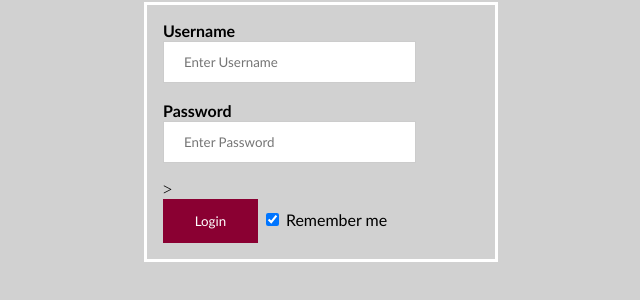
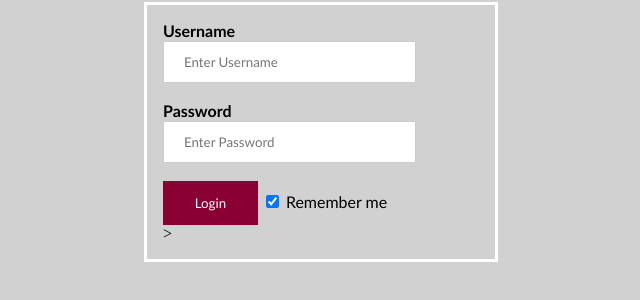
Before and after one commit to khalp/khalp.github.io, a plain HTML site: page index.html in a window 1280 px wide. Shown: the part 238-538 px from the top of the page, without its empty margins (319-959 px from the left). Drawn offline with Linux system fonts and the light colour scheme.

Commit message:
button arrangement

```diff
--- a/index.html
+++ b/index.html
@@ -85,7 +85,13 @@
       <br/>
       <br/>
 
-      <div class="g-signin2" data-onsuccess="onSignIn" data-redirecturi="menu.html">></div>
+      <button type="submit" name="submit" value="Login">Login</button>
+      <label>
+        <input type="checkbox" checked="checked" name="remember"> Remember me
+      </label>
+      <br/>
+
+      <div class="g-signin2" data-onsuccess="onSignIn">></div>
       <script src="https://apis.google.com/js/platform.js" async defer></script>
       <script>
         function onSignIn(googleUser) {
@@ -96,19 +102,9 @@
           console.log('Family Name: ' + profile.getFamilyName());
           console.log("Image URL: " + profile.getImageUrl());
           console.log("Email: " + profile.getEmail());
-
-        // The ID token you need to pass to your backend:
-        var id_token = googleUser.getAuthResponse().id_token;
-        postAJAX('/server/sign-in', {id_token: id_token})
-        .then(function(user) {
-            // The user is now signed in on the server too
-            // and the user should now have a session cookie
-            // for the whole site.
-            document.location.href = '/dashboard/' + user.username
         }
         function onFailure(error) {
           console.log(error);
-
         }
         function renderButton() {
           gapi.signin2.render('my-signin2', {
@@ -123,10 +119,6 @@
         }
       </script>
 
-      <button type="submit" name="submit" value="Login">Login</button>
-      <label>
-        <input type="checkbox" checked="checked" name="remember"> Remember me
-      </label>
     </div>
   </form>
 </body>
```
Lines whose indentation alone changed are shown as unchanged.
